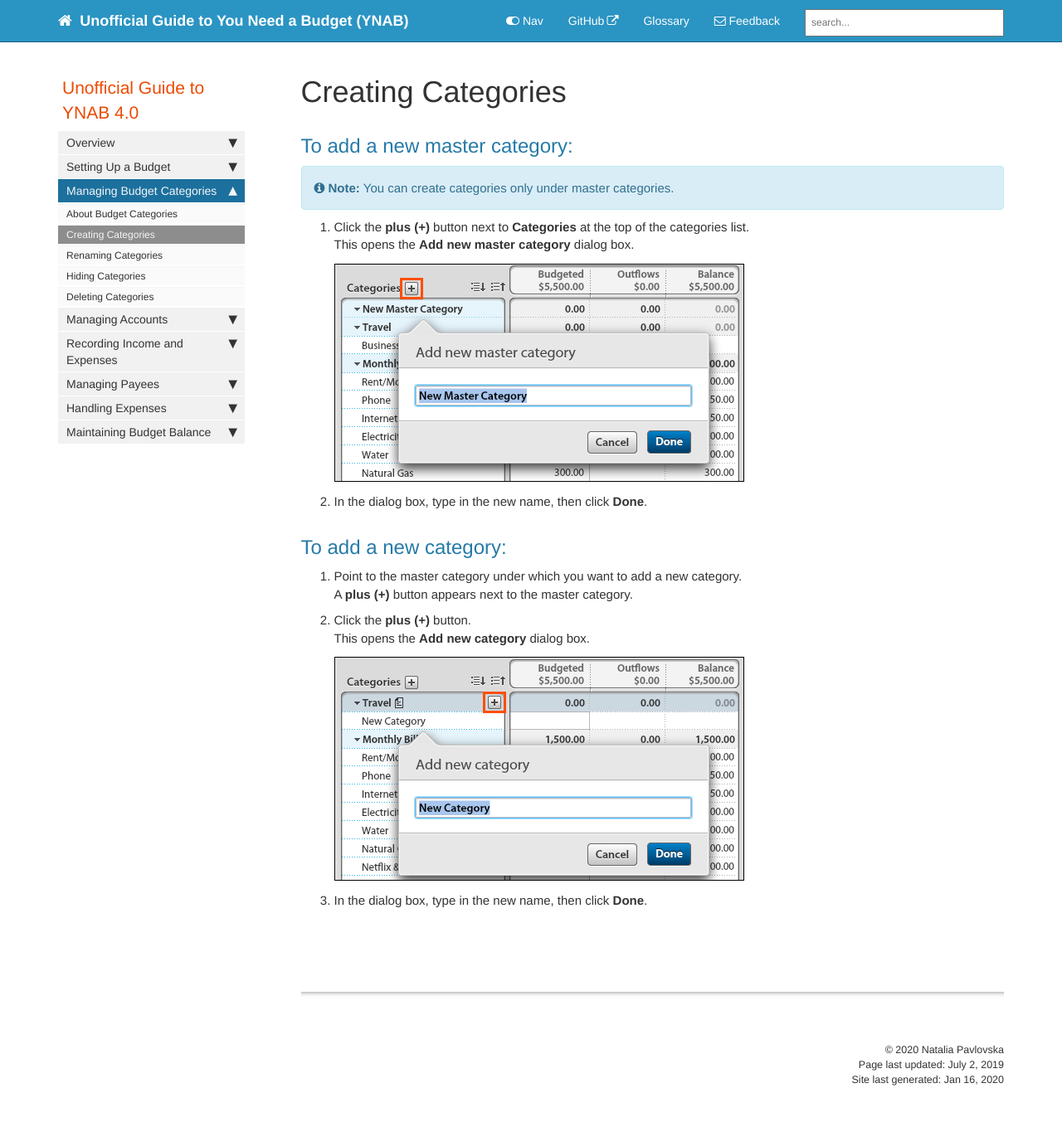
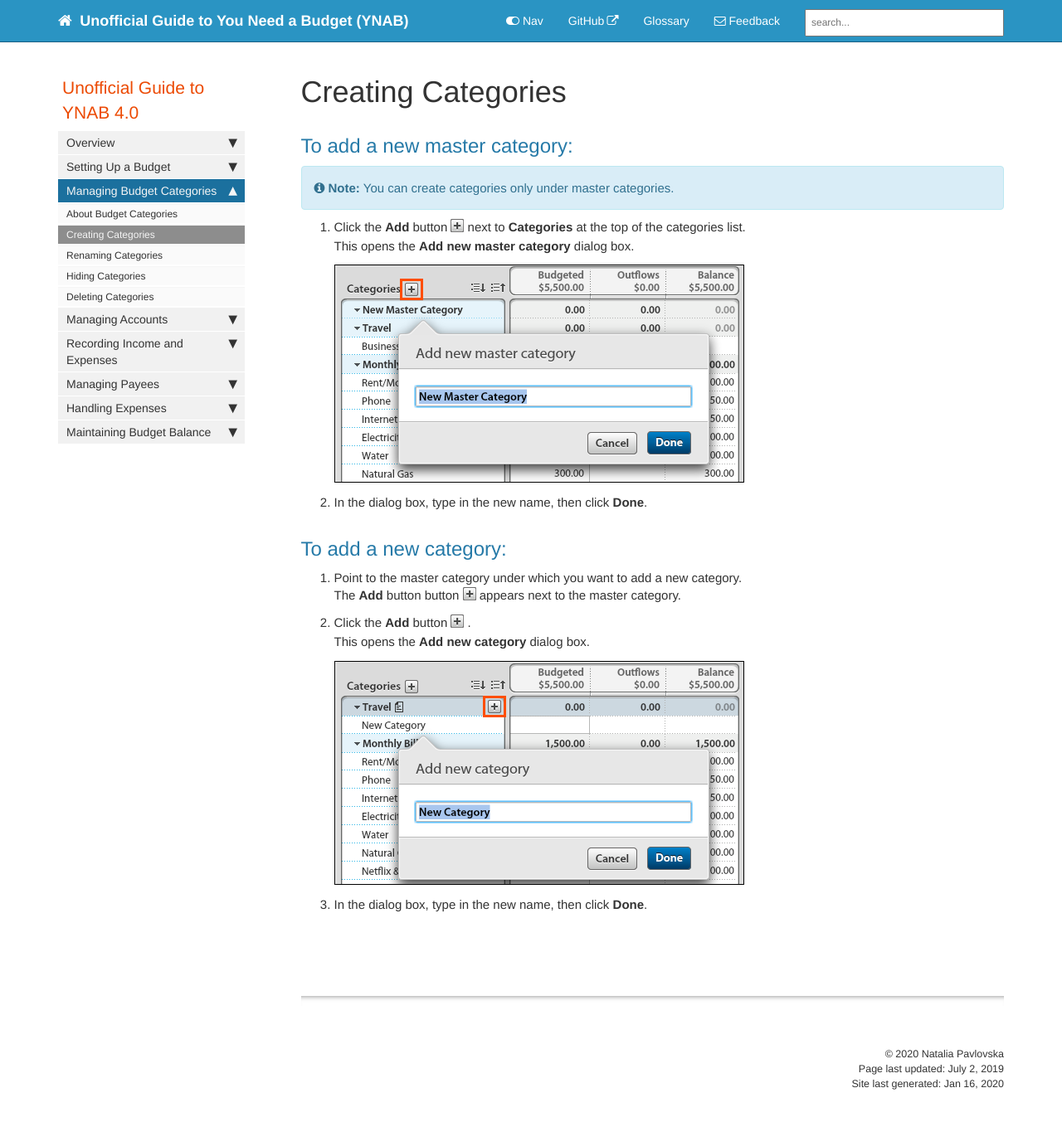
Before and after one commit to npavlovska/unofficial-YNAB-guide, a Jekyll site: the page built from pages/mydoc/mydoc_creating_categories.md, in a window 1280 px wide and 1367 px high. Shown: the top 1353 px of the window at 83% size. Built offline with Jekyll 4.4.1, drawn with Linux system fonts in a browser that asks for light colours; our own code applies the rules of GitHub Pages for plain Markdown files; comment, search, counter and statistics services are not loaded.

Commit message:
The Add button (inline)

```diff
--- a/pages/mydoc/mydoc_creating_categories.md
+++ b/pages/mydoc/mydoc_creating_categories.md
@@ -12,7 +12,7 @@ folder: mydoc
 ## To add a new master category:
 {% include note.html content="You can create categories only under master categories." %}
 
-1.  Click the **plus (+)** button next to **Categories** at the top of the categories list.
+1.  Click the **Add** button {% include inline_image.html file="Plus_button.png" alt="Info button" %} next to **Categories** at the top of the categories list.
     <br/>This opens the **Add new master category** dialog box.<br/>
     {% include image.html file="AddMasterCategory.png" alt="Adding a master category" %}
 
@@ -21,8 +21,8 @@ folder: mydoc
 ## To add a new category:
 
 1.  Point to the master category under which you want to add a new category.
-    <br/>A **plus (+)** button appears next to the master category.<br/>
-2.  Click the **plus (+)** button.
+    <br/>The **Add** button button {% include inline_image.html file="Plus_button.png" alt="Info button" %} appears next to the master category.<br/>
+2.  Click the **Add** button {% include inline_image.html file="Plus_button.png" alt="Info button" %}.
     <br/>This opens the **Add new category** dialog box.<br/>
     {% include image.html file="AddCategory.png" alt="Adding a category" %}
 
```
Also changed, not shown: images/Plus_button.png (added).
